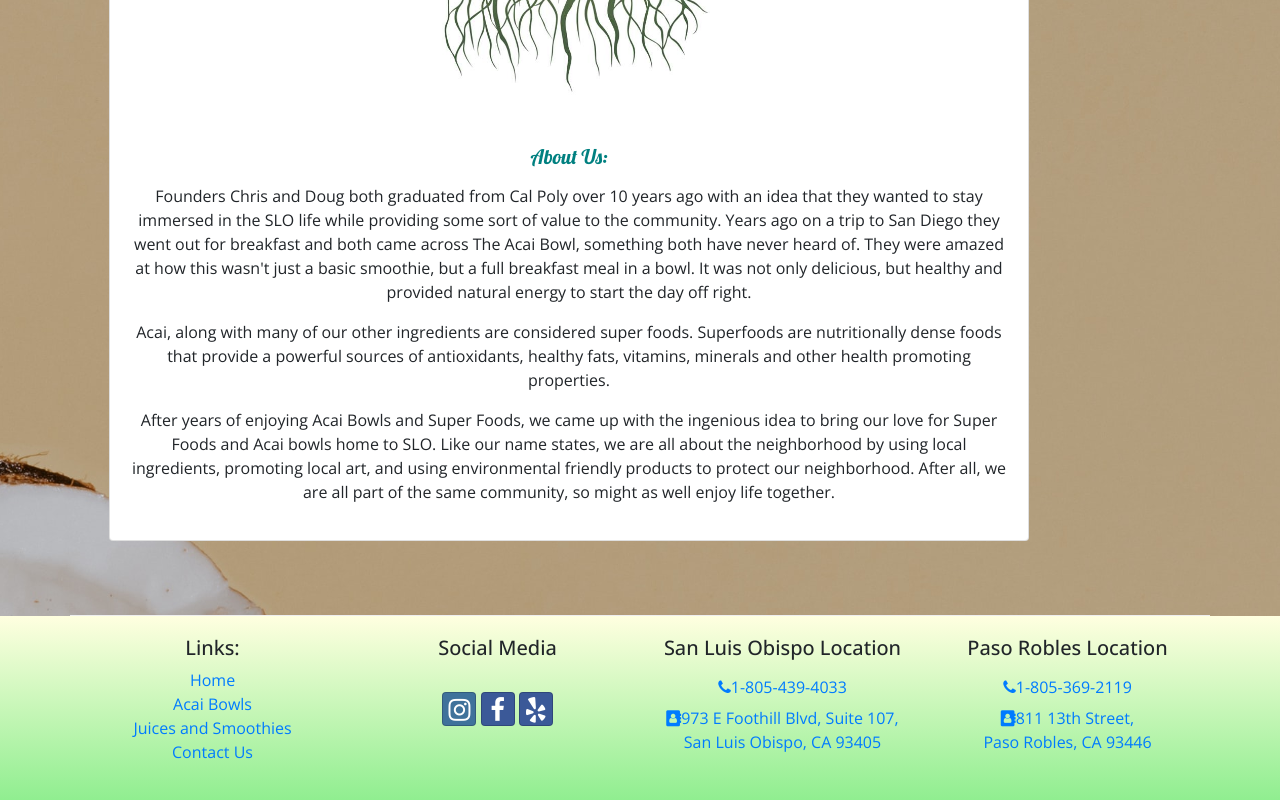
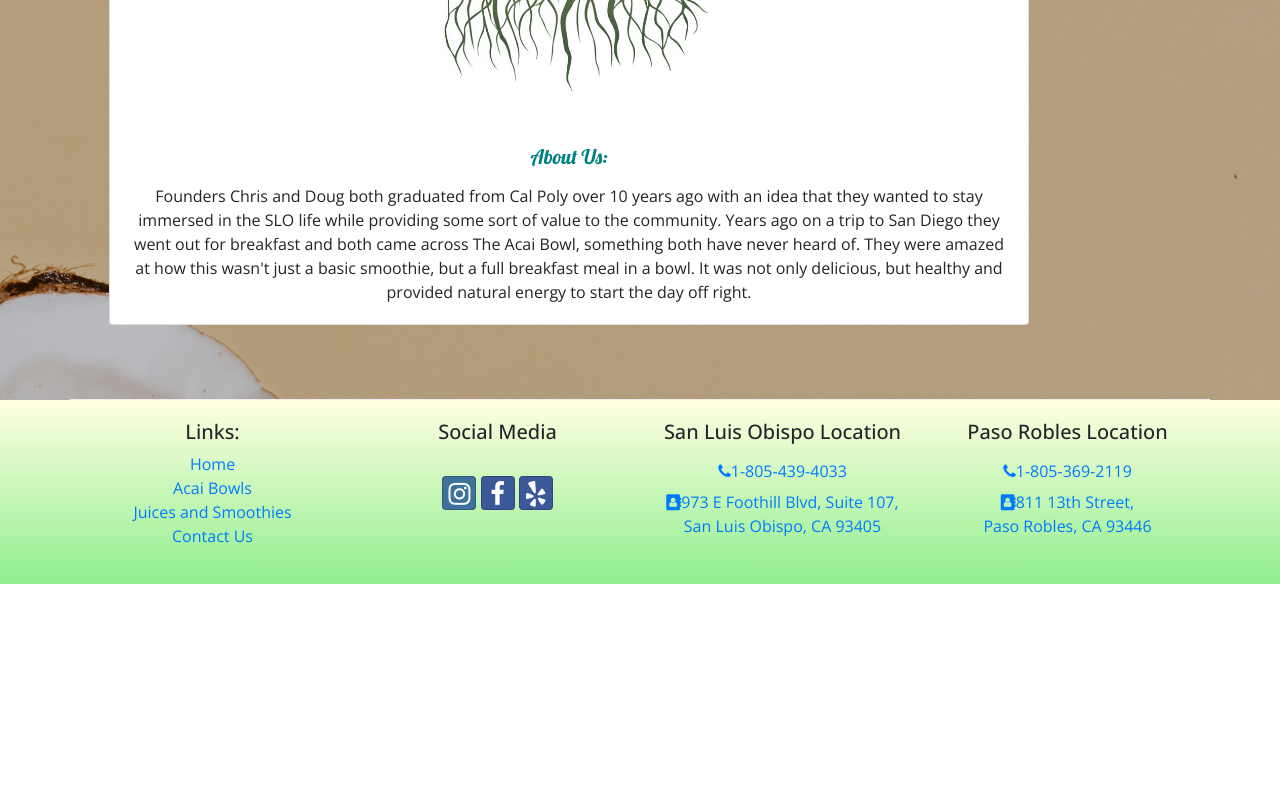
Before and after one commit to mbonzi/ReactPortfolioAcai, a React (Create React App) app in the folder acaiwebsite/: page /home in a window 1280 px wide. Shown: the part 1946-2746 px from the top of the page. After the commit the page ends 2530 px from the top, so only its background shows below. Built offline with nearby package versions, Linux system fonts and the light colour scheme.

Commit message:
condensed files to about component. Deleted homeInfo file.

```diff
--- a/acaiwebsite/src/components/HomeComponent.js
+++ b/acaiwebsite/src/components/HomeComponent.js
@@ -28,7 +28,7 @@ function Home(props) {
 
             <div className="row row-content align-items-center">
                 <div className="col-xs-12 col-md-10 m-4">
-                    <RenderCard  item={props.homeInfo} />
+                    <RenderCard  item={props.about} />
                 </div>
             </div>
         </div>
--- a/acaiwebsite/src/components/MainComponent.js
+++ b/acaiwebsite/src/components/MainComponent.js
@@ -14,8 +14,7 @@ const mapStateToProps = state => {
         acaiBowl: state.acaiBowl,
         ingredients: state.ingredients,
         abouts: state.abouts,
-        promotions: state.promotions,
-        homeInfos: state.homeInfos
+        promotions: state.promotions
     };
 };
 
@@ -35,8 +34,6 @@ class Main extends Component {
                     promotion={this.props.promotions.filter(promotion => promotion.featured)[0]}
 
                     about={this.props.abouts.filter(about => about.featured)[0]}
-
-                    homeInfo={this.props.homeInfos.filter(homeInfo => homeInfo.featured)[0]}
                 />
             );
         };
--- a/acaiwebsite/src/redux/reducer.js
+++ b/acaiwebsite/src/redux/reducer.js
@@ -2,14 +2,12 @@ import { ACAIBOWL } from '../shared/acaiBowl';
 import { INGREDIENTS } from '../shared/ingredients';
 import { ABOUTS } from '../shared/abouts';
 import { PROMOTIONS } from '../shared/promotions';
-import { HOMEINFOS } from '../shared/homeInfos';
 
 export const initialState = {
     acaiBowl: ACAIBOWL,
     ingredients: INGREDIENTS,
     abouts: ABOUTS,
-    promotions: PROMOTIONS,
-    homeInfos: HOMEINFOS
+    promotions: PROMOTIONS
 };
 
 export const Reducer = (state = initialState, action) => {
--- a/acaiwebsite/src/shared/homeInfos.js
+++ /dev/null
@@ -1,20 +0,0 @@
-export const HOMEINFOS = [
-    {
-        id: 0,
-        name: "About Us:",
-        image: "/assets/images/logo.jpg",
-        featured: true,
-        description:
-        <>
-            <p>
-                Founders Chris and Doug both graduated from Cal Poly over 10 years ago with an idea that they wanted to stay immersed in the SLO life while providing some sort of value to the community. Years ago on a trip to San Diego they went out for breakfast and both came across The Acai Bowl, something both have never heard of. They were amazed at how this wasn't just a basic smoothie, but a full breakfast meal in a bowl. It was not only delicious, but healthy and provided natural energy to start the day off right.
-            </p>
-            <p>
-                Acai, along with many of our other ingredients are considered super foods. Superfoods are nutritionally dense foods that provide a powerful sources of antioxidants, healthy fats, vitamins, minerals and other health promoting properties.
-            </p>
-            <p>
-                After years of enjoying Acai Bowls and Super Foods, we came up with the ingenious idea to bring our love for Super Foods and Acai bowls home to SLO. Like our name states, we are all about the neighborhood by using local ingredients, promoting local art, and using environmental friendly products to protect our neighborhood. After all, we are all part of the same community, so might as well enjoy life together.
-            </p>
-        </>
-    }
-]
```
